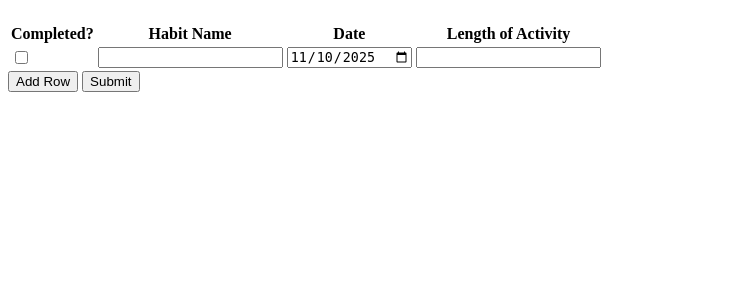
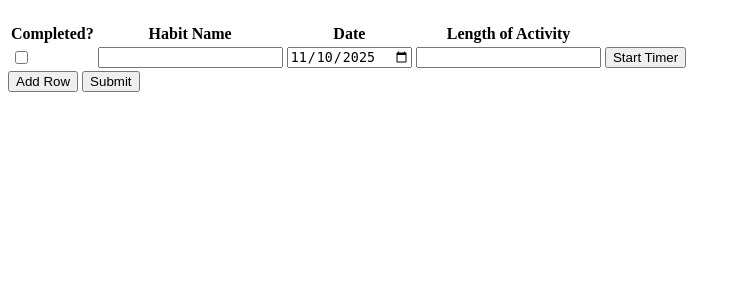
Before and after one commit to catatonicmark/django_website_test, a Django app: page /habit_tracker/ in a window 1280 px wide. Shown: the part 58-358 px from the top of the page, without its empty margins (0-741 px from the left). Run offline with Django 5.2, Linux system fonts and the light colour scheme.

Commit message:
added start and stop button timers to html form. updated timer and addRow function to support new buttons. might be a issue with timing of date function, as of this commit it is spitting out tomorrow's date as default input. additionally, the timer function now updates the length of activity as a user input, so the value can be changed if a user wants to put in a custom time instead of using the timer

```diff
--- a/test_website/habit_tracker/templates/habit_tracker/tracker.html
+++ b/test_website/habit_tracker/templates/habit_tracker/tracker.html
@@ -39,6 +39,8 @@
                   {% endif %}
                 </td>
                 {% endfor %}
+                <td><button type="button" id="start-button0" class="start-button">Start Timer</button></td>
+                <td><button type="button" id="stop-button0" class="stop-button" style="display: none;">Stop Timer</button></td>
               </tr>
 
               {% if form.non_field_errors %}
@@ -61,11 +63,14 @@
             {% for field in formset.empty_form %}
             <td>{{ field }}</td>
             {% endfor %}
+            <td><button type="button" id="start-button" class="start-button" name="start_button">Start Timer</button></td>
+            <td><button type="button" id="stop-button" class="stop-button" name="stop-button" style="display: none;">Stop Timer</button></td>
           </tr>
         </template>
         <button type="button" onclick="addRow('empty-form-template')" id="add-row-btn">Add Row</button>
         <input type="submit" value="Submit">
       </form>
-      <script src="{% static 'js/addRow.js' %}" defer></script>
+      <script src="{% static 'js/addRow.js' %}"></script>
+      <script src="{% static 'js/timer.js' %}"></script>
    </body>
 </html>
--- a/test_website/static/js/addRow.js
+++ b/test_website/static/js/addRow.js
@@ -8,8 +8,13 @@ function addRow(templateId)
 
   Array.from(newRow.firstElementChild.children).forEach((child) => {
 
-    child.firstElementChild.id = child.firstElementChild.id + rowCounter;
+    child.firstElementChild.id = child.firstElementChild.id.replace("__prefix__", rowCounter)
+    child.firstElementChild.name = child.firstElementChild.name.replace("__prefix__", rowCounter)
 
+    if (child.firstElementChild.type === 'button') {
+      child.firstElementChild.id = child.firstElementChild.id + rowCounter;
+      child.firstElementChild.name = child.firstElementChild.name + rowCounter;
+    }
     if (child.firstElementChild.type === 'date') {
       child.firstElementChild.valueAsDate = new Date();
     }
--- a/test_website/static/js/timer.js
+++ b/test_website/static/js/timer.js
@@ -2,7 +2,7 @@
 const timers = {};
 
 // listens for button pushes, creates new timer if one does not exist, otherwise starts/stops the stopwatch
-const buttonListener = document.getElementById('tracker');
+const buttonListener = document.getElementById('habit-table');
 buttonListener.addEventListener('click', function(event) {
   buttonId = event.target.id;
 
@@ -44,7 +44,7 @@ class Timer{
     this.intervalId = setInterval(() => {
       this.elapsedTime = (new Date() - this.startTime);
       this.parseTimeToText();
-      document.getElementById('timerText' + this.buttonNumber).innerText = this.timerText;
+      document.getElementById('id_form-' + this.buttonNumber + '-duration').value = this.timerText;
     }, 17);
    }
 // stops the stopwatch
```
